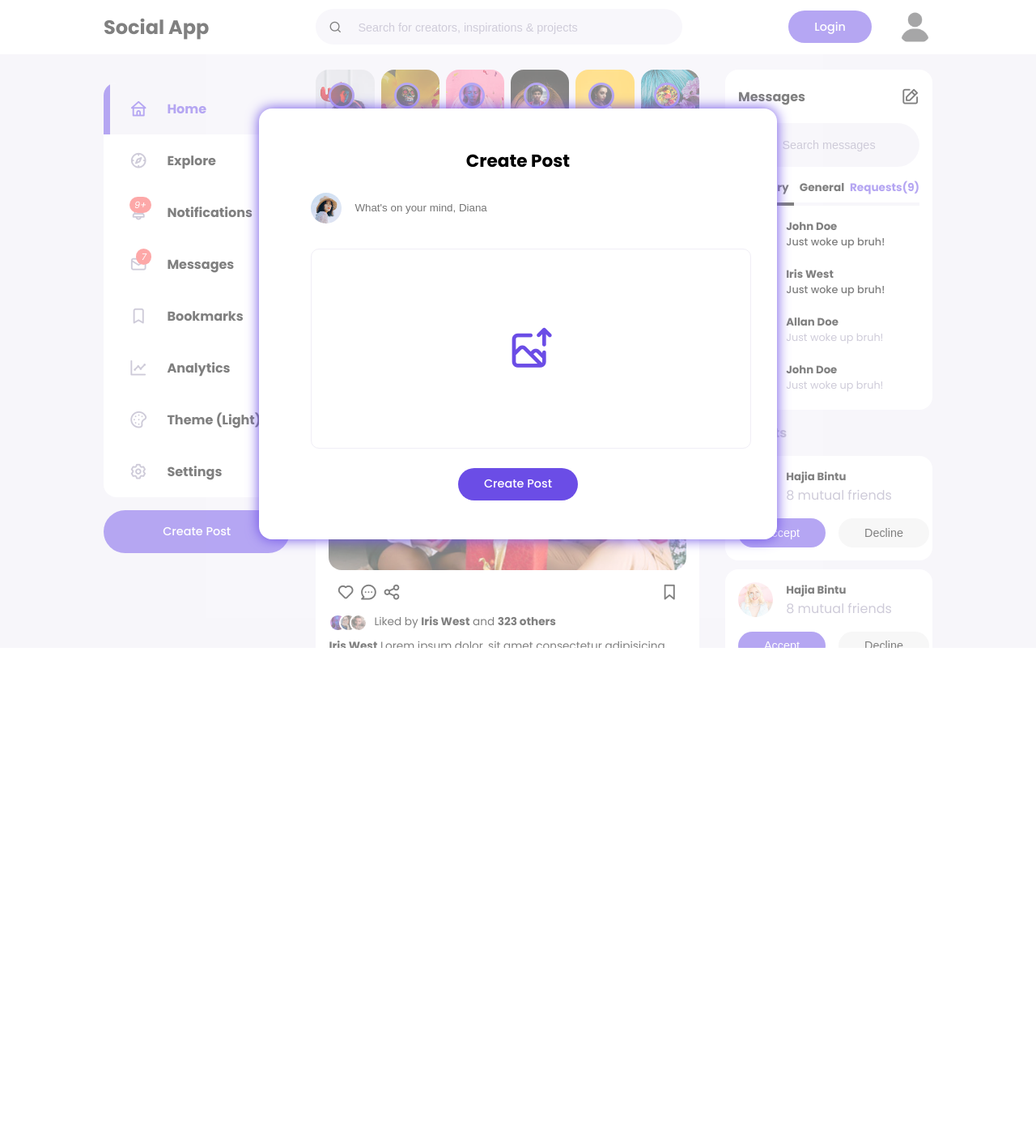
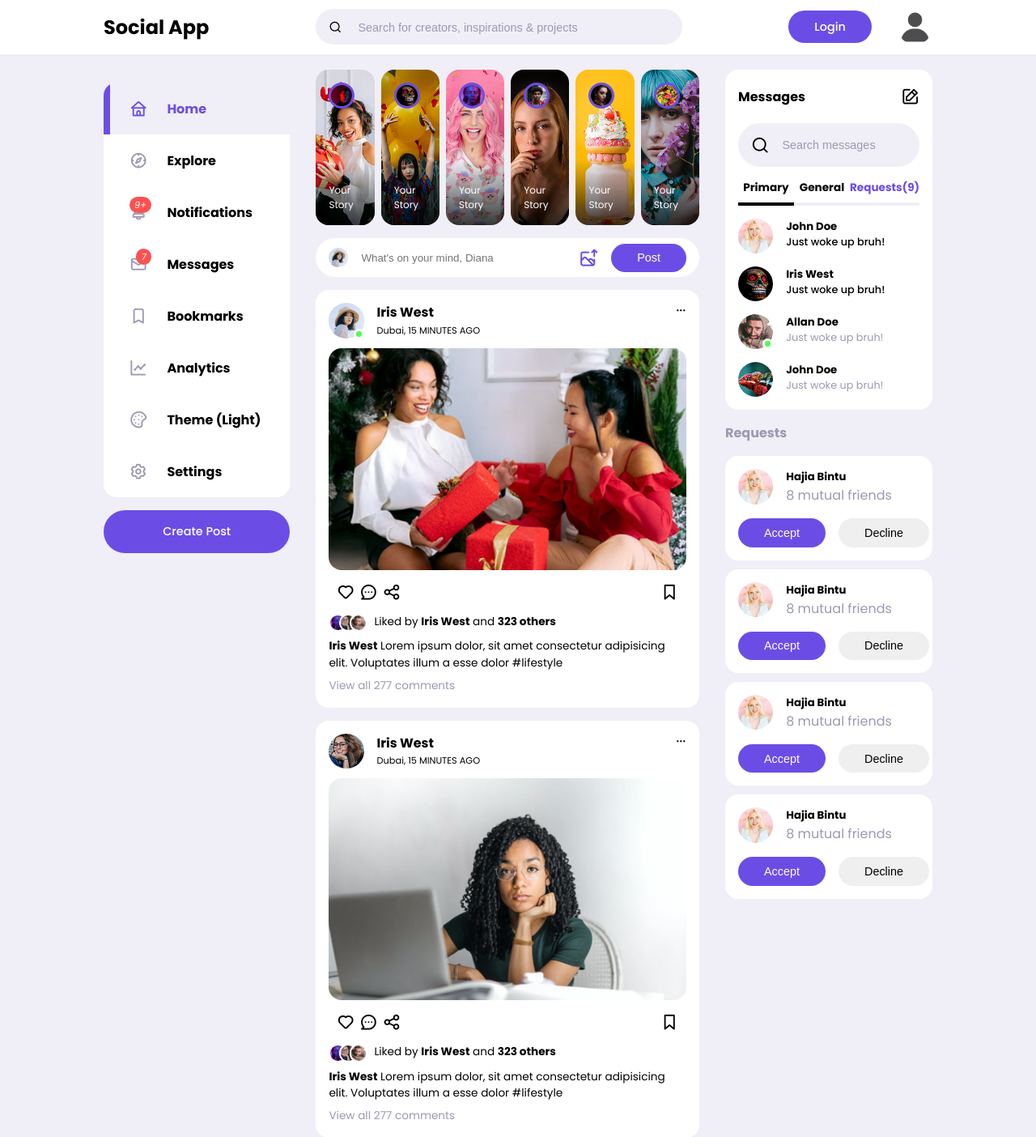
Before and after one commit to JimOdera/social_app, a PHP site: page / in a window 1280 px wide. Shown: the top 1404 px of the page at 81% size. Before the commit the page ends 800 px from the top, so only its background shows below. Run offline with PHP 8.4, Linux system fonts and the light colour scheme.

Commit message:
add a js for the post modal open close functionality

```diff
--- a/assets/css/style.css
+++ b/assets/css/style.css
@@ -648,7 +648,7 @@ main .container .right {
     display: grid;
     place-items: center;
     font-size: 0.9rem;
-    /* display: none; */
+    display: none;
 }
 
 .post-modal .card {
--- a/assets/js/script.js
+++ b/assets/js/script.js
@@ -215,3 +215,20 @@ themeMenuItem.addEventListener('click', () => {
 //         })
 //         .catch(error => console.error('Error:', error));
 // }
+
+// Select the input field
+const createPostInput = document.querySelector('#create-post');
+
+// Select the modal
+const postModal = document.querySelector('.post-modal');
+
+// Function to open the modal
+const openModal = () => {
+    postModal.style.display = 'grid';
+};
+
+// Event listener to open the modal when the input field is clicked
+createPostInput.addEventListener('click', (event) => {
+    event.preventDefault(); // Prevent default action
+    openModal();
+});
--- a/index.php
+++ b/index.php
@@ -161,7 +161,7 @@
                 </div>
 
                 <!-- ============================ -->
-                <form action="" class="create-post">
+                <form class="create-post">
                     <div class="profile-photo">
                         <img src="assets/images/profile-1.jpg" alt="">
                     </div>
```
